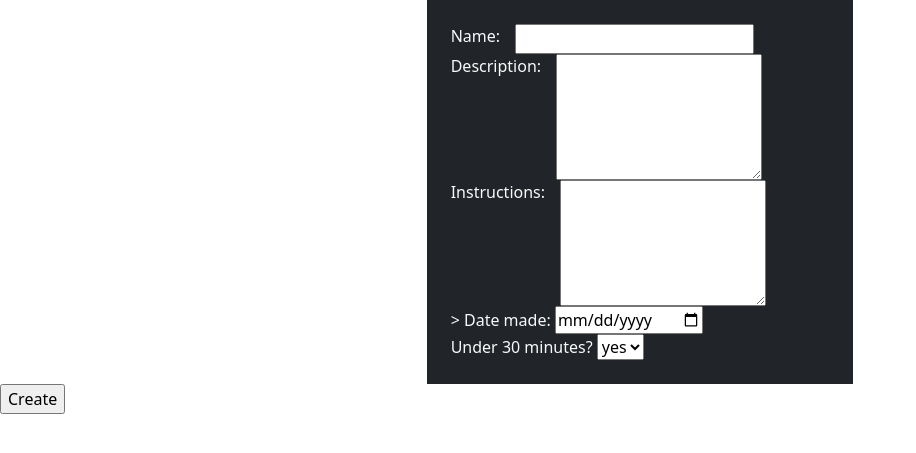
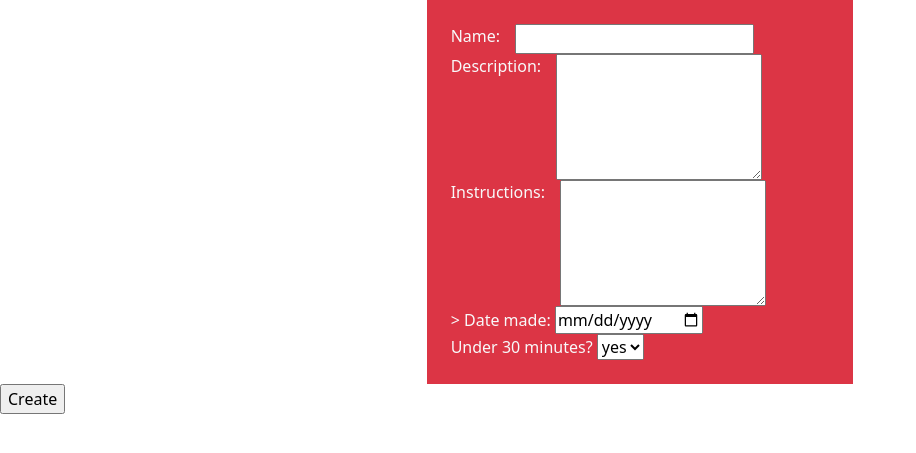
Before and after one commit to jtfrench23/recipes, a Flask app: template flask_app/templates/create_recipe.html in a window 1280 px wide. Shown: the part 46-499 px from the top of the page, without its empty margins (0-916 px from the left). Run offline with Flask 2, Linux system fonts and the light colour scheme; the template is opened without the code that fills it, so the values that code supplies are empty.

Commit message:
Update create_recipe.html

```diff
--- a/flask_app/templates/create_recipe.html
+++ b/flask_app/templates/create_recipe.html
@@ -17,7 +17,7 @@
         </div>
     </div>
     <div class="d-flex justify-content-around">
-        <form action="/create/recipe/submit" method="post" class="col-4 p-4 bg-dark text-light">
+        <form action="/create/recipe/submit" method="post" class="col-4 p-4 bg-danger text-light">
             <div class="form-group align">
                 <label for="name">Name:</label>
                 <input type="text" name="name" id="name">
```
